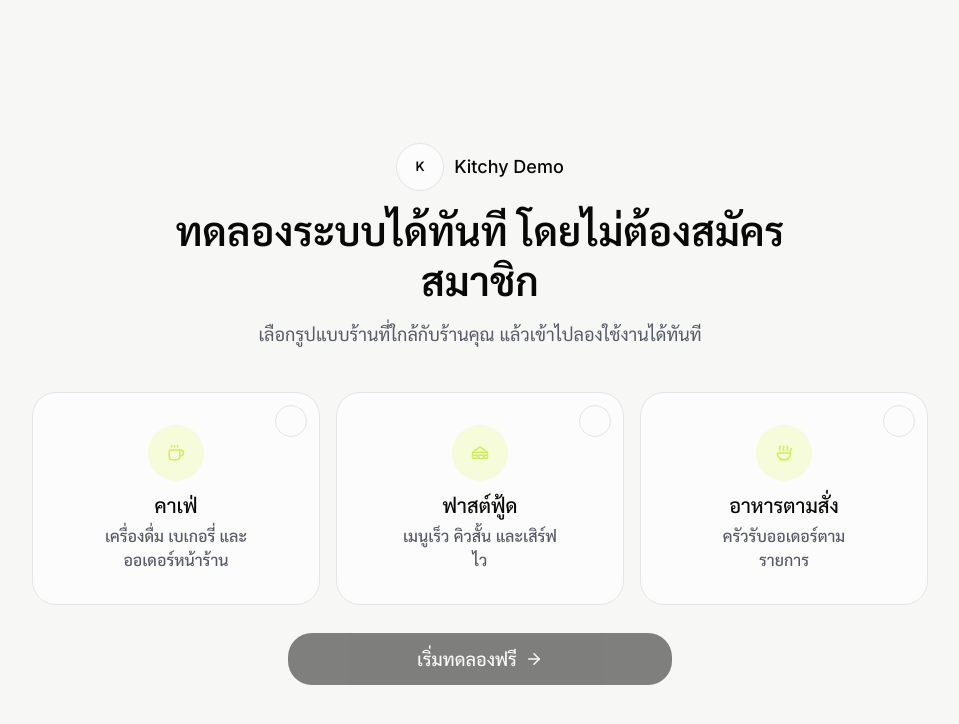
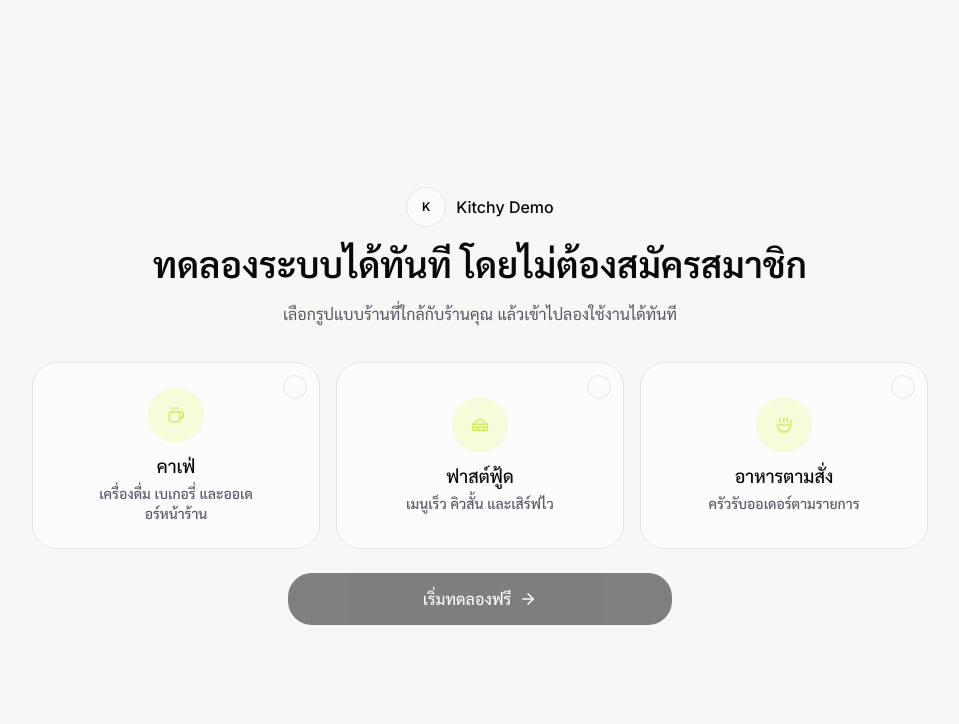
Before and after one commit to jarangit/kitchy-frontend, a React (Vite) app: page /try in a window 1280 px wide. Shown: the top 724 px of the page, without its empty margins (160-1119 px from the left). Built offline with nearby package versions, Linux system fonts and the light colour scheme.

Commit message:
fix: adjust spacing and font size tokens for improved consistency

```diff
--- a/src/app/tokens/components.css
+++ b/src/app/tokens/components.css
@@ -171,8 +171,8 @@
 
   /* ── Page chrome ── */
   --spacing-page-padding-x: var(--space-5);
-  --spacing-page-padding-x-sm: var(--space-5);
-  --spacing-page-padding-x-lg: var(--space-6);
+  --spacing-page-padding-x-sm: var(--space-6);
+  --spacing-page-padding-x-lg: var(--space-7);
   --spacing-page-padding-y: var(--space-5);
   --spacing-page-padding-y-sm: var(--space-6);
   --spacing-page-padding-y-lg: var(--space-7);
--- a/src/app/tokens/primitives.css
+++ b/src/app/tokens/primitives.css
@@ -61,15 +61,15 @@
   --font-mono: ui-monospace, "JetBrains Mono", monospace;
 
   /* Font size scale */
-  --size-xs:   13px;
-  --size-sm:   16px;
-  --size-base: 18px;
-  --size-lg:   20px;
-  --size-xl:   24px;
-  --size-2xl:  28px;
-  --size-3xl:  32px;
-  --size-4xl:  40px;
-  --size-5xl:  52px;
+  --size-xs:   12px;
+  --size-sm:   14px;
+  --size-base: 16px;
+  --size-lg:   18px;
+  --size-xl:   20px;
+  --size-2xl:  24px;
+  --size-3xl:  30px;
+  --size-4xl:  36px;
+  --size-5xl:  48px;
 
   /* Font weight scale */
   --weight-regular:  400;
@@ -95,13 +95,13 @@
   --space-2: 8px;
   --space-3: 12px;
   --space-4: 16px;
-  --space-5: 24px;
-  --space-6: 32px;
-  --space-7: 40px;
-  --space-8: 48px;
-  --space-9: 64px;
-  --space-10: 80px;
-  --space-11: 96px;
+  --space-5: 20px;
+  --space-6: 24px;
+  --space-7: 32px;
+  --space-8: 40px;
+  --space-9: 48px;
+  --space-10: 64px;
+  --space-11: 80px;
 }
 
 /* ── Radius Primitives ── */
--- a/src/app/tokens/semantic.css
+++ b/src/app/tokens/semantic.css
@@ -130,7 +130,7 @@
   --text-subtitle-weight: var(--weight-medium); /* 500 — calmer than semibold */
   --text-subtitle-leading: var(--leading-snug);
 
-  /* Body — default body text */
+  /* Body — default body text for dense operational screens */
   --text-body-size:       var(--size-base);
   --text-body-weight:     var(--weight-regular);
   --text-body-leading:    var(--leading-normal);
```
